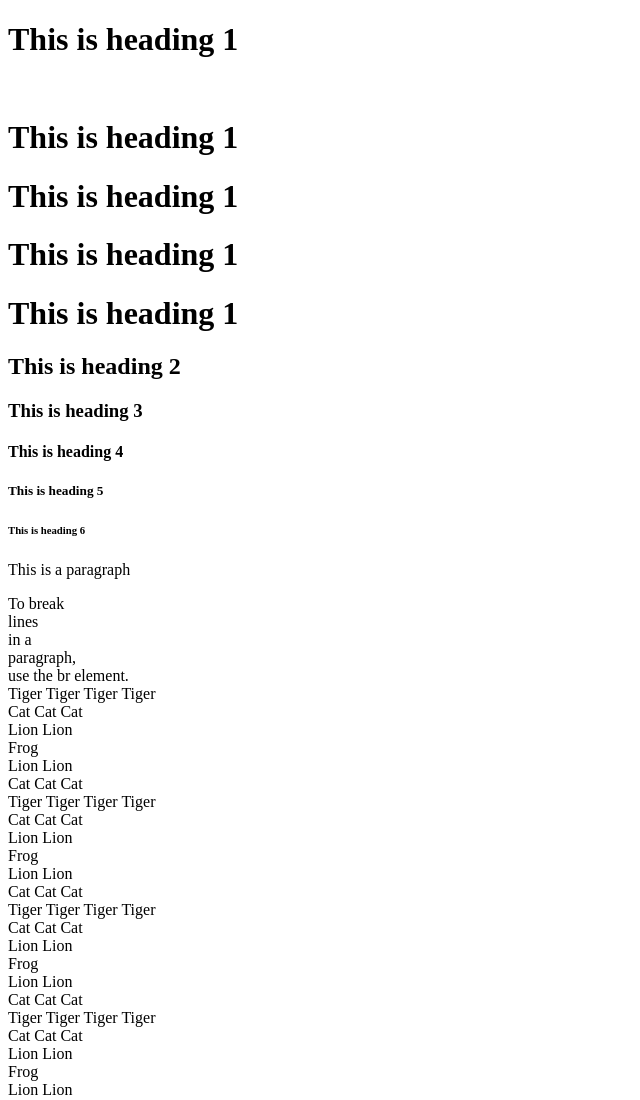
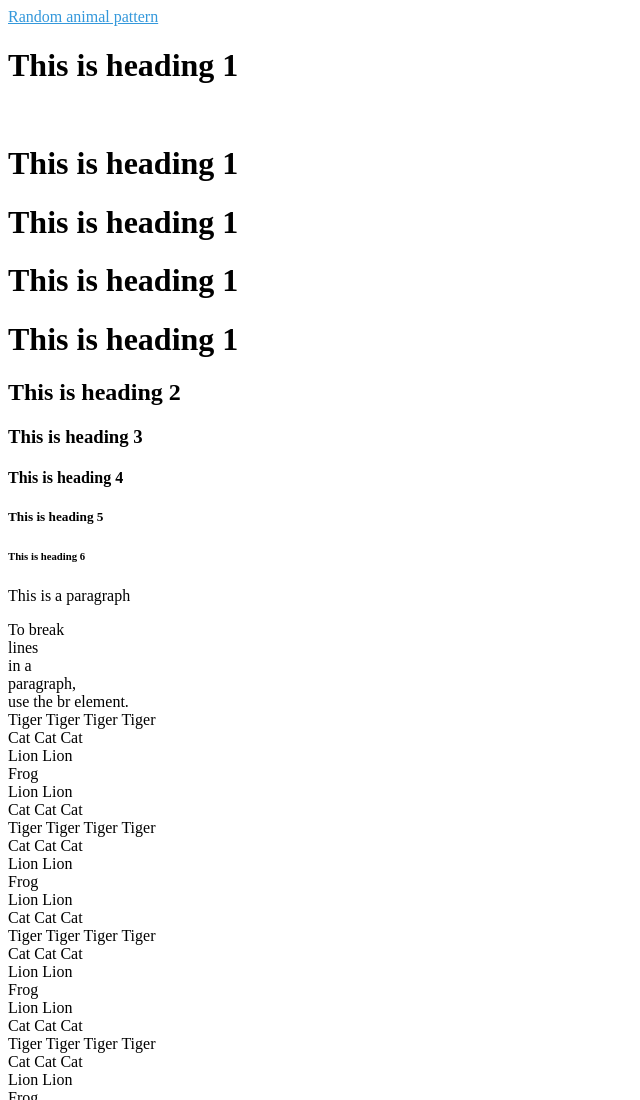
Before and after one commit to KyraBaron/projects, a plain HTML site: page index (2).html in a window 1280 px wide. Shown: the top 1100 px of the page, without its empty margins (0-640 px from the left). Drawn offline with Linux system fonts and the light colour scheme.

Commit message:
Update index (2).html

```diff
--- a/index (2).html
+++ b/index (2).html
@@ -16,7 +16,7 @@
     padding: 10px;
   }
   </style>
-
+<a href="file:///C:/Users/kyrab/OneDrive/Desktop/New%20folder/graphic%20design/index%20(2).html"style="color:#3498DB;">Random animal pattern</a><br>
   <body>
     <h1>This is heading 1</h1><br><h1>This is heading 1</h1>
     <h1>This is heading 1</h1>
```
